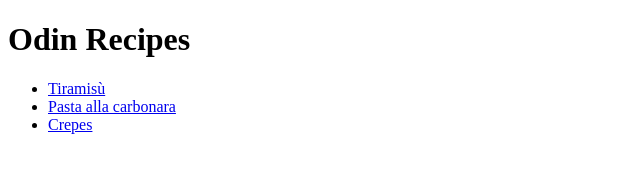
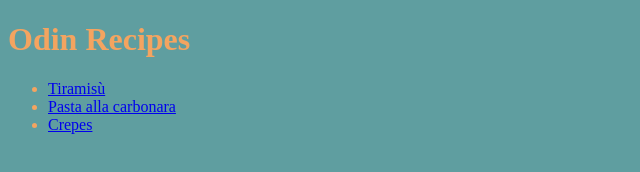
Before and after one commit to lrnzdmd/odin-recipes, a plain HTML site: page index.html in a window 1280 px wide. Shown: the whole page, without its empty margins (0-640 px from the left). Drawn offline with Linux system fonts and the light colour scheme.

Commit message:
added basic style to all pages, background color and font color

```diff
--- a/index.html
+++ b/index.html
@@ -3,6 +3,7 @@
 <head>
     <meta charset="UTF-8">
     <meta name="viewport" content="width=device-width, initial-scale=1.0">
+    <link rel="stylesheet" href="styles/styles.css">
     <title>Odin Recipes</title>
 </head>
 <body>
--- a/styles/styles.css
+++ b/styles/styles.css
@@ -1 +1,5 @@
-TODO
+body {
+    font-family: 'Times New Roman', Times, serif;
+    background-color: cadetblue;
+    color:sandybrown;
+}
```
Also changed, not shown: recipes/carbonara.html (+1 -0 lines), recipes/crepes.html (+1 -0 lines), recipes/tiramisu.html (+1 -0 lines).
